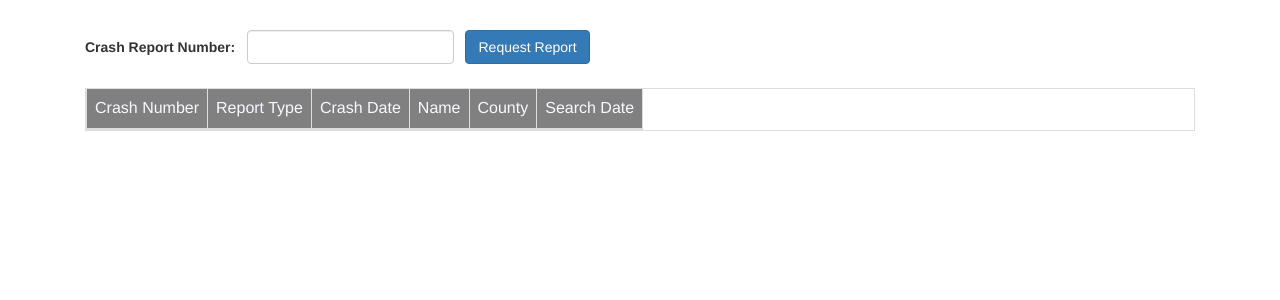
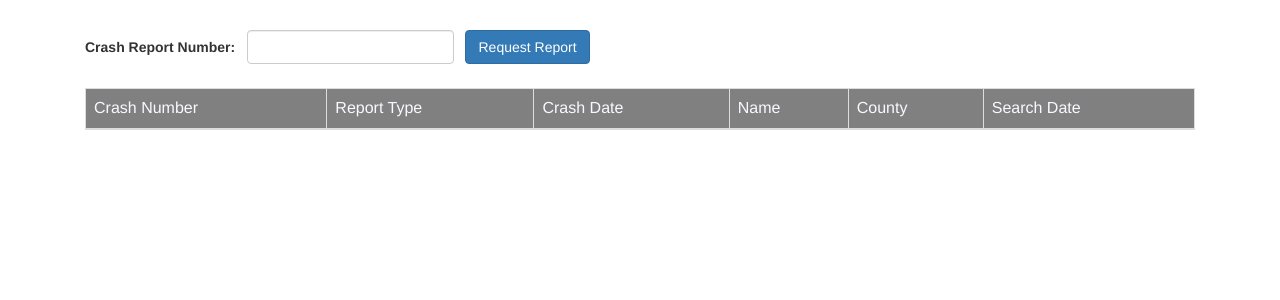
Before and after one commit to v-grant/Car-Report-ETL, a Django app: template car/templates/Request_Report.html in a window 1280 px wide. Shown: the top 300 px of the page. Run offline with Django 3.2, Linux system fonts and the light colour scheme; the template is opened without the code that fills it, so the values that code supplies are empty; some libraries are stand-ins or nearby versions.

Commit message:
fixed request report template

```diff
--- a/car/templates/Request_Report.html
+++ b/car/templates/Request_Report.html
@@ -15,7 +15,7 @@
   </div>
   <div class="row mt-3">
     <div class="col-md-12">
-      <table class="table table table-bordered table-striped table-hover table-responsive">
+      <table class="table table-bordered table-striped table-hover">
         <thead style="background-color: grey; color: ghostwhite;">
           <td> Crash Number</td>
           <td> Report Type</td>
```
